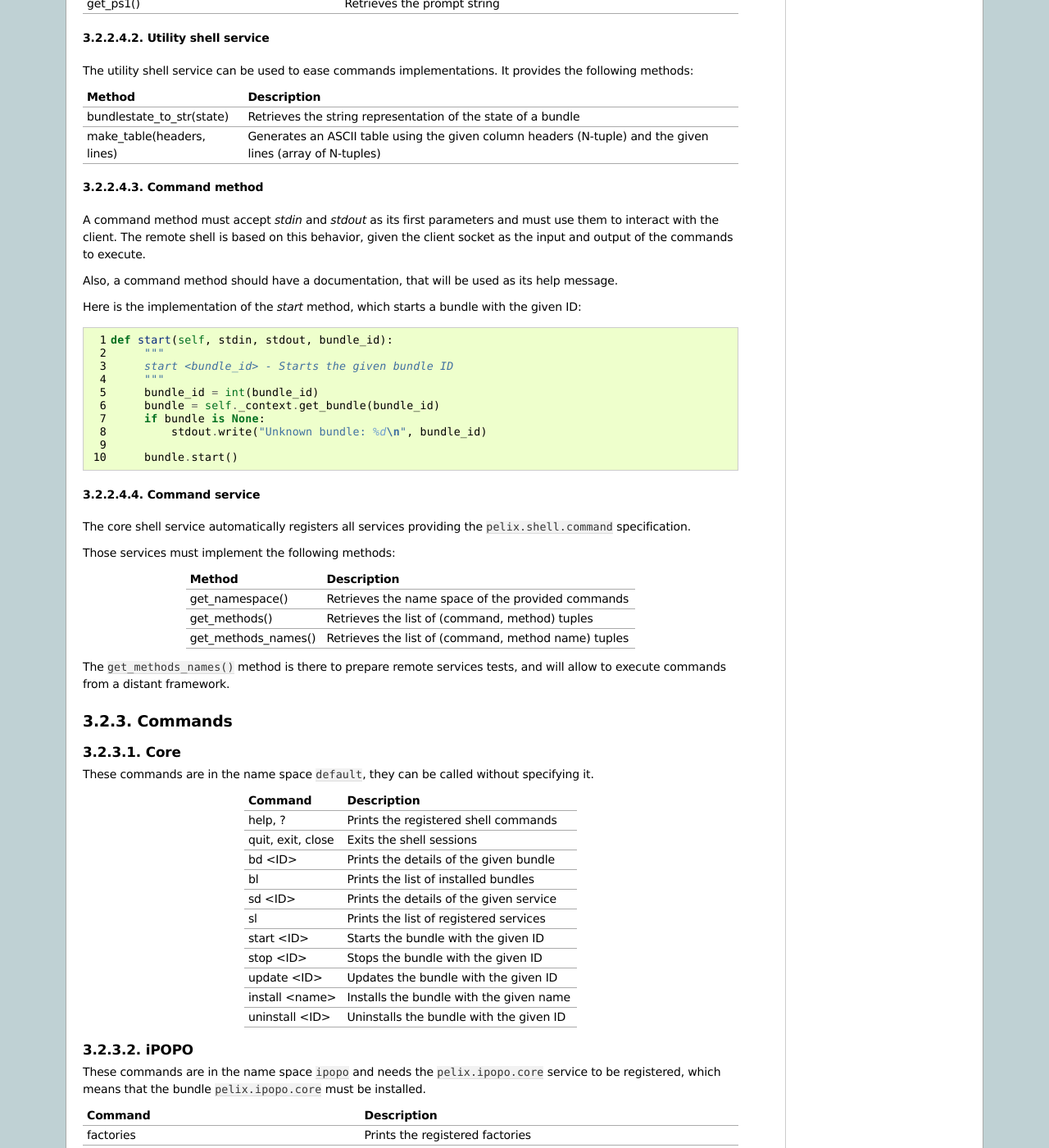
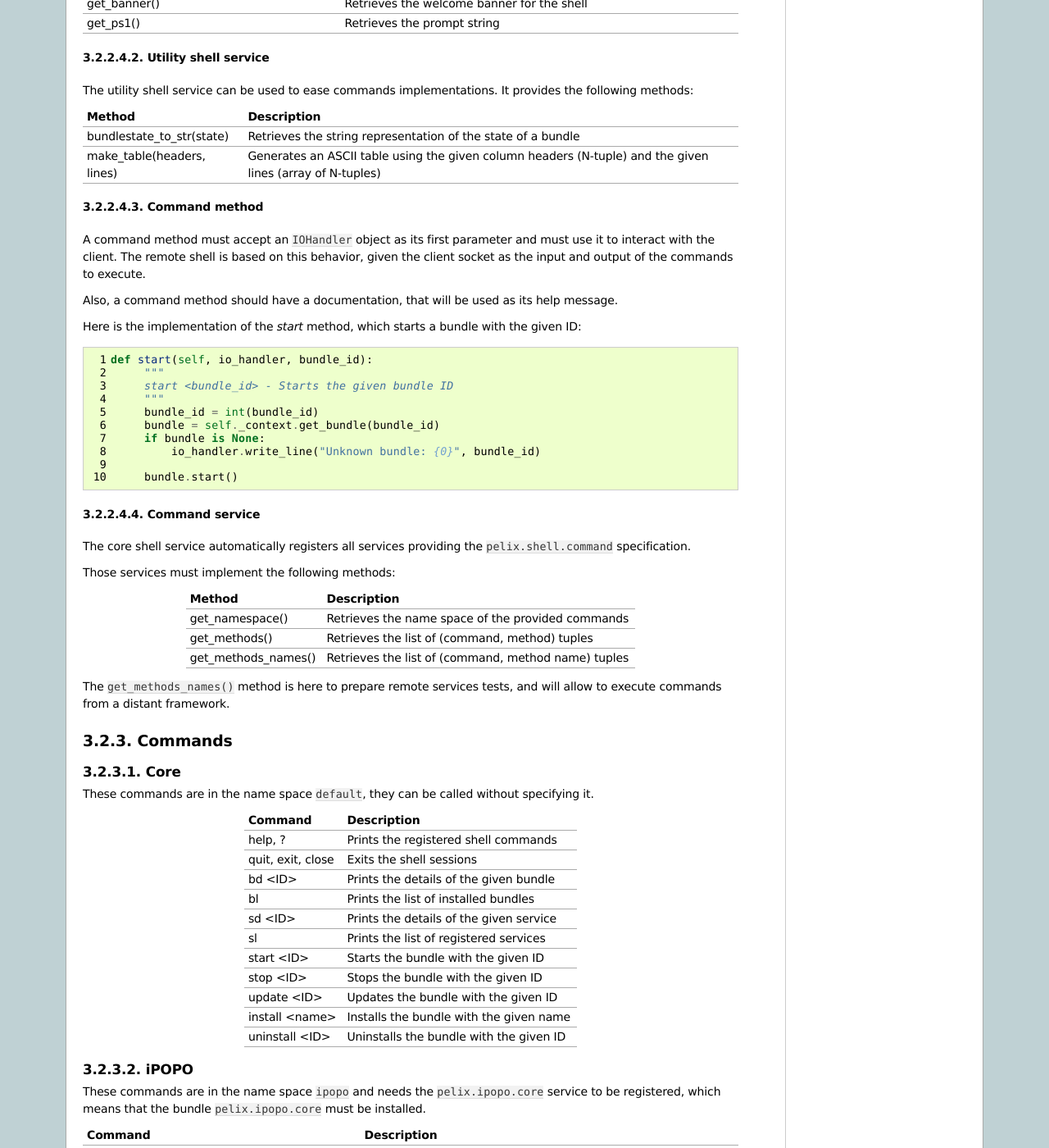
Before and after one commit to tcalmant/ipopo, a Sphinx documentation site: the page built from website-ipopo/source/reviews/shell.rst, in a window 1280 px wide and 1400 px high, scrolled down 2085 px. Shown: the whole window at 82% size. Built offline with Sphinx 7.4.7, drawn with Linux system fonts in a browser that asks for light colours; some of the changed text lies outside the part shown.

Commit message:
Website: HTTP and Shell services tutorials updated
- Added the skeleton of the EventAdmin tutorial

```diff
--- a/website-ipopo/source/reviews/httpsvc.rst
+++ b/website-ipopo/source/reviews/httpsvc.rst
@@ -43,7 +43,8 @@
 Instantiation
 =============
 
-The HTTP bundle defines a component factory depending on its implementation.
+The HTTP bundle defines a component factory which name is
+implementation-dependent.
 The basic HTTP service factory is ``pelix.http.service.basic.factory``.
 
 
--- a/website-ipopo/source/reviews/index.rst
+++ b/website-ipopo/source/reviews/index.rst
@@ -5,10 +5,11 @@
 Tools
 #####
 
-This section presents how to use and extend the tools featured by iPOPO.
+This section presents how to use and extend the tools featured by Pelix/iPOPO.
 
 .. toctree::
    :maxdepth: 2
 
    httpsvc
    shell
+   eventadmin
--- a/website-ipopo/source/reviews/shell.rst
+++ b/website-ipopo/source/reviews/shell.rst
@@ -186,8 +189,8 @@
 Command method
 --------------
 
-A command method must accept *stdin* and *stdout* as its first parameters and
-must use them to interact with the client.
+A command method must accept an ``IOHandler`` object as its first parameter and
+must use it to interact with the client.
 The remote shell is based on this behavior, given the client socket as the
 input and output of the commands to execute.
 
@@ -200,14 +203,14 @@
 .. code-block:: python
    :linenos:
 
-   def start(self, stdin, stdout, bundle_id):
+   def start(self, io_handler, bundle_id):
         """
         start <bundle_id> - Starts the given bundle ID
         """
         bundle_id = int(bundle_id)
         bundle = self._context.get_bundle(bundle_id)
         if bundle is None:
-            stdout.write("Unknown bundle: %d\n", bundle_id)
+            io_handler.write_line("Unknown bundle: {0}", bundle_id)
 
         bundle.start()
 
@@ -230,7 +233,7 @@
 | get_methods_names() | Retrieves the list of (command, method name) tuples |
 +---------------------+-----------------------------------------------------+
 
-The ``get_methods_names()`` method is there to prepare remote services tests,
+The ``get_methods_names()`` method is here to prepare remote services tests,
 and will allow to execute commands from a distant framework.
 
 
@@ -397,25 +400,25 @@
            return result
 
 
-       def increment(self, stdin, stdout, value=1):
+       def increment(self, io_handler, value=1):
            """
            Increments the counter of [value]
            """
            self.counter += value
 
 
-       def decrement(self, stdin, stdout, value=2):
+       def decrement(self, io_handler, value=2):
            """
            Decrements the counter of [value]
            """
            self.counter -= value
 
 
-       def print(self, stdin, stdout):
+       def print(self, io_handler):
            """
            Prints the value of the counter
            """
-           stdout.write('Counter = {0}'.format(self.counter))
+           io_handler.write_line('Counter = {0}', self.counter)
 
 
 Now you can install this bundle and use the commands *counter.more*,
```
Also changed, not shown: other parts of website-ipopo/source/reviews/shell.rst (+15 -12 lines), website-ipopo/source/reviews/eventadmin.rst (added, +72 -0 lines).
